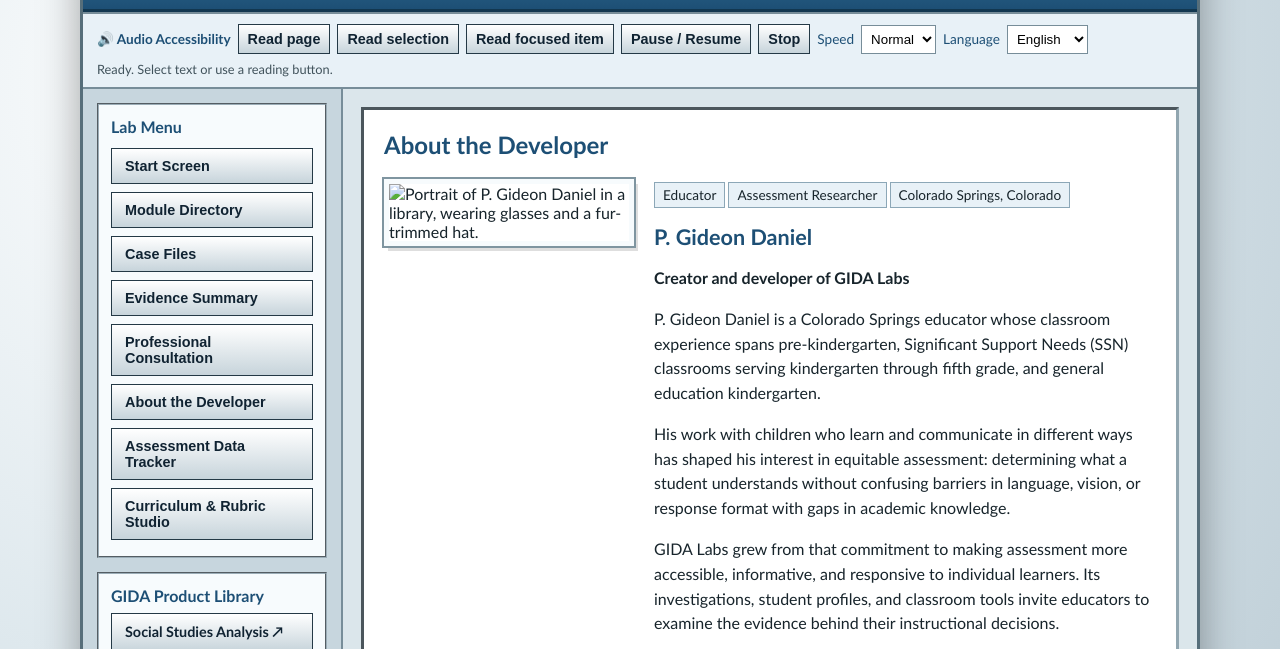
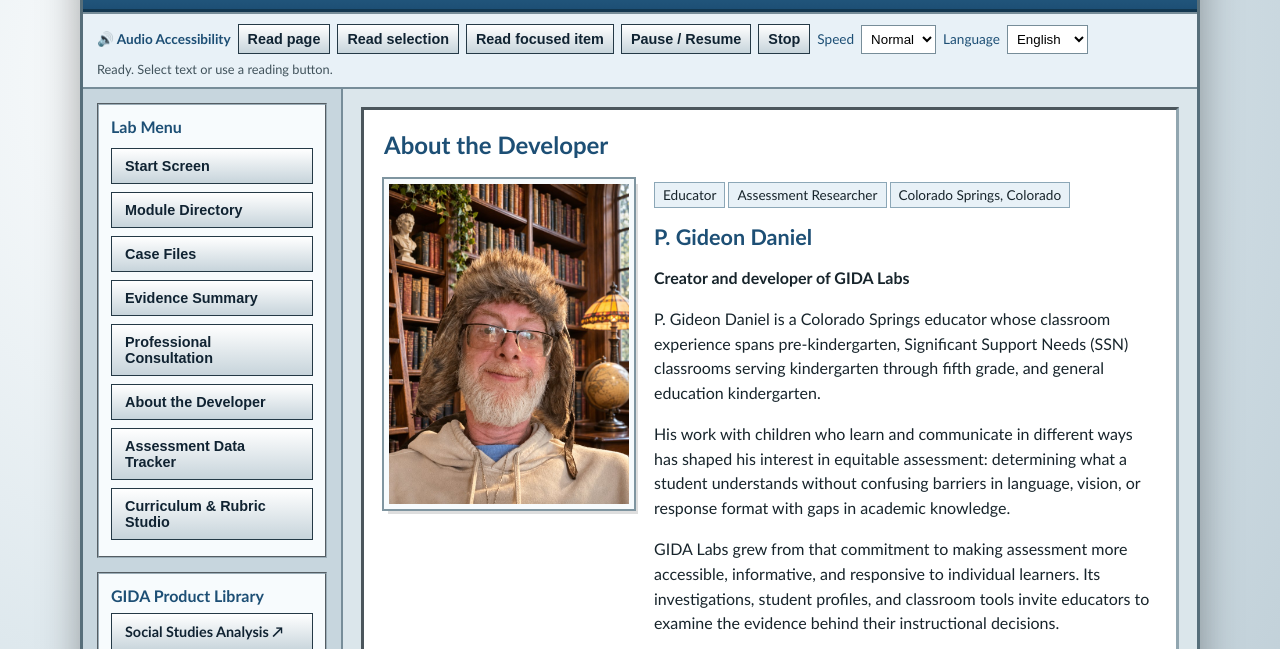
Before and after one commit to parisideon0530-oss/GIDA-labs-assessment-investigation, a plain HTML site: page index.html in a window 1280 px wide. Both pictures are taken after a click on the button "About the Developer". Shown: the part 97-746 px from the top of the page. Drawn offline with Linux system fonts and the light colour scheme.

Commit message:
Update index.html

```diff
--- a/index.html
+++ b/index.html
@@ -2827,7 +2827,7 @@ function showDeveloper(){
   document.getElementById("screen").innerHTML = `
     <h2>About the Developer</h2>
     <div class="developer-profile">
-      <img class="developer-portrait" src="assets/gideon-library-portrait.jpg" alt="Portrait of P. Gideon Daniel in a library, wearing glasses and a fur-trimmed hat." />
+      <img class="developer-portrait" src="gideon-library-portrait.jpg" alt="Portrait of P. Gideon Daniel in a library, wearing glasses and a fur-trimmed hat." />
       <div>
         <span class="badge">Educator</span><span class="badge">Assessment Researcher</span><span class="badge">Colorado Springs, Colorado</span>
         <h3>P. Gideon Daniel</h3>
```
